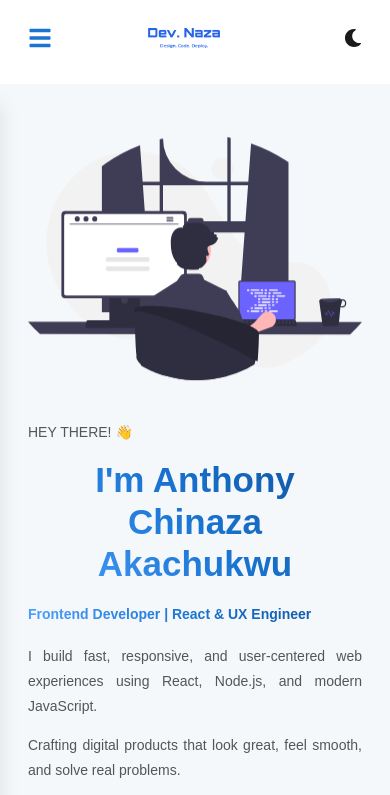
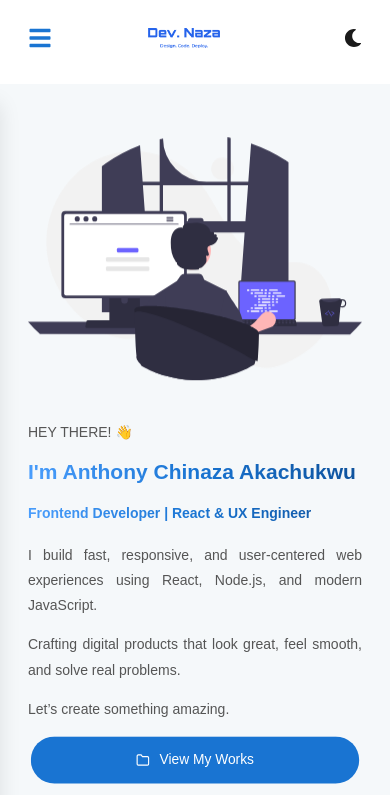
Before and after one commit to codimaniac/devnaza, a React (Vite) app: page / in a window 390 px wide. Shown: the top 795 px of the page. Built offline with nearby package versions, Linux system fonts and the light colour scheme; a web font is replaced by a local one.

Commit message:
Fix: fixed h1 on smaller screen size

```diff
--- a/src/components/layout/hero/hero.css
+++ b/src/components/layout/hero/hero.css
@@ -25,6 +25,7 @@
 .hero-text h1 {
     font-size: 3rem;
     margin-bottom: 1.5rem;
+    text-align: left;
 }
 
 .hero-text h2 {
@@ -85,6 +86,12 @@
     100% { transform: translateY(0); }
 }
 
+@media (max-width: 480px) {
+    .hero-text h1 {
+        font-size: 1.5rem;
+    }
+}
+
 @media (max-width: 768px) {
     #hero {
         height: auto;
@@ -99,10 +106,6 @@
     .hero-text {
         padding-right: 0;
         margin: 2rem 0;
-    }
-
-    .hero-text h1 {
-        font-size: 2.5rem;
     }
 
     .hero-text h2 {
```
